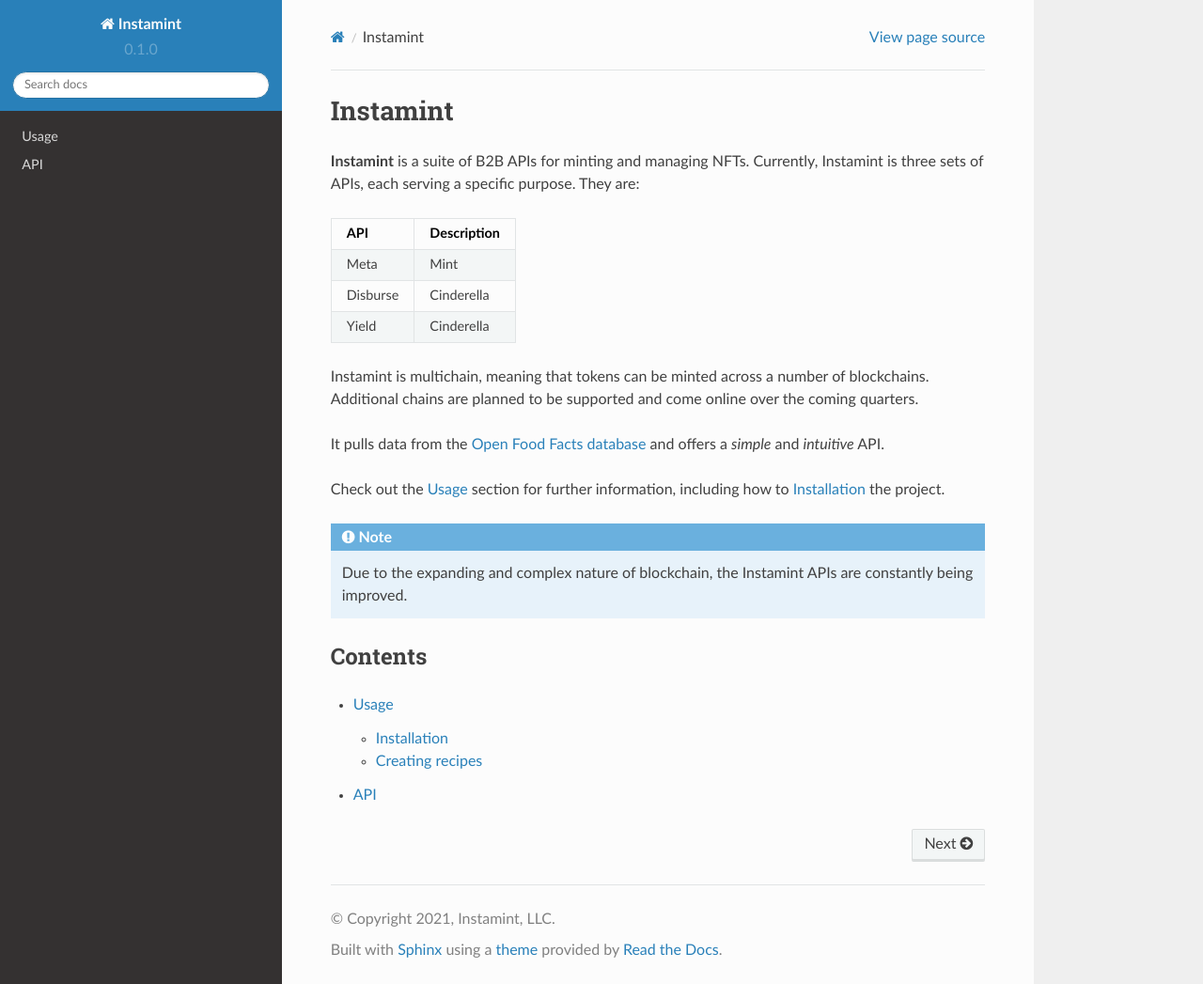
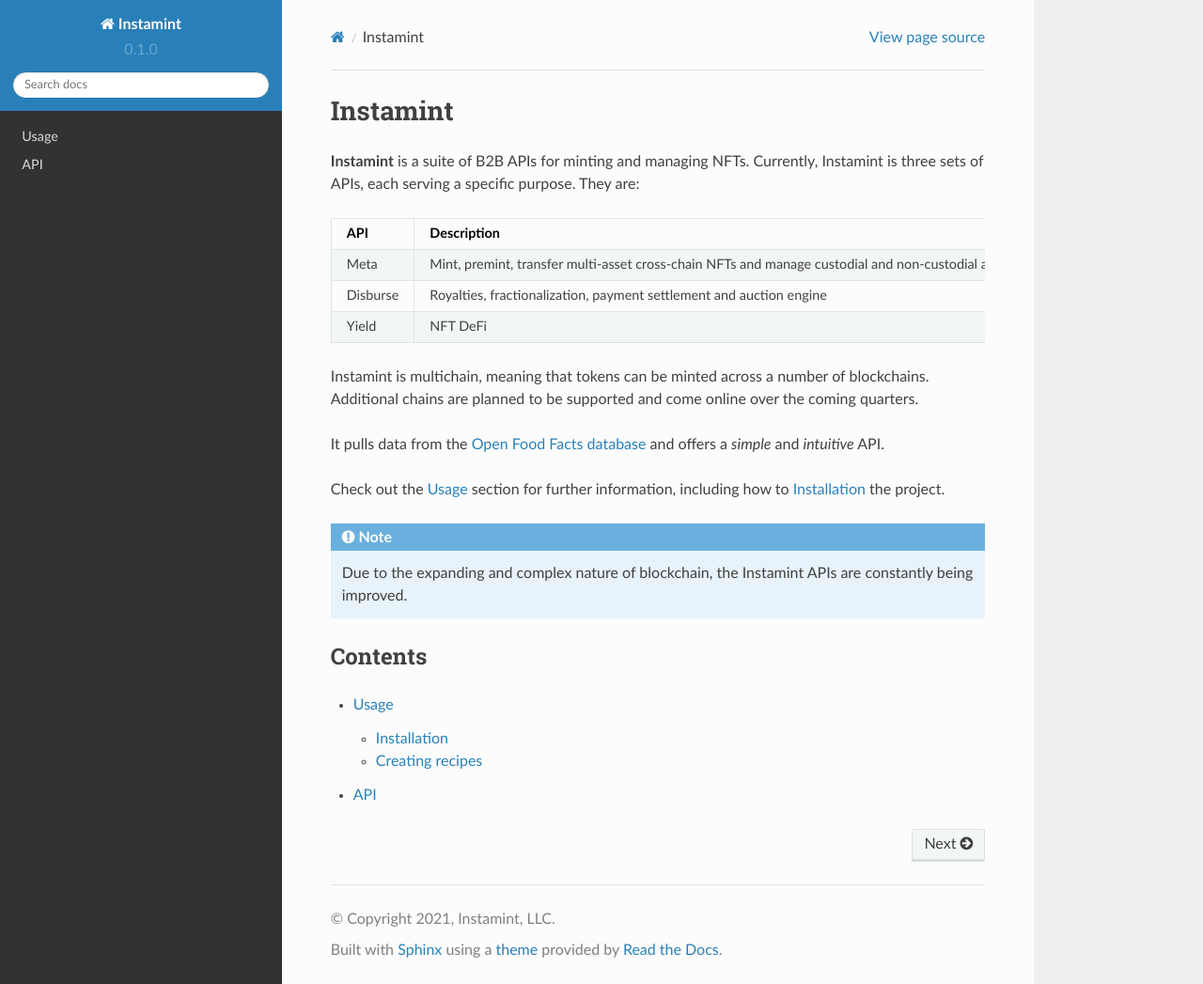
Before and after one commit to instamint/zzz-deprecated-docs, a Sphinx documentation site: the page built from docs/source/index.rst, in a window 1280 px wide and 1047 px high. Shown: the whole window at 94% size. Built offline with Sphinx 7.4.7 and the Read the Docs theme 2.0.0, drawn with Linux system fonts in a browser that asks for light colours.

Commit message:
Update index.rst

```diff
--- a/docs/source/index.rst
+++ b/docs/source/index.rst
@@ -3,15 +3,15 @@
 
 **Instamint** is a suite of B2B APIs for minting and managing NFTs. Currently, Instamint is three sets of APIs, each serving a specific purpose. They are:
 
-+-----------+---------------+
-| API       | Description   |
-+===========+===============+
-| Meta      | Mint          |
-+-----------+---------------+
-| Disburse  | Cinderella    |
-+-----------+---------------+
-| Yield     | Cinderella    |
-+-----------+---------------+
++-----------+-----------------------------------------------------------------------------------------------------------+
+| API       | Description                                                                                               |
++===========+===========================================================================================================+
+| Meta      | Mint, premint, transfer multi-asset cross-chain NFTs and manage custodial and non-custodial accounts      |
++-----------+-----------------------------------------------------------------------------------------------------------+
+| Disburse  | Royalties, fractionalization, payment settlement and auction engine                                       |
++-----------+-----------------------------------------------------------------------------------------------------------+
+| Yield     | NFT DeFi                                                                                                  |
++-----------+-----------------------------------------------------------------------------------------------------------+
 
 Instamint is multichain, meaning that tokens can be minted across a number of blockchains. Additional chains are planned to be supported and come online over the coming quarters.
 
```
